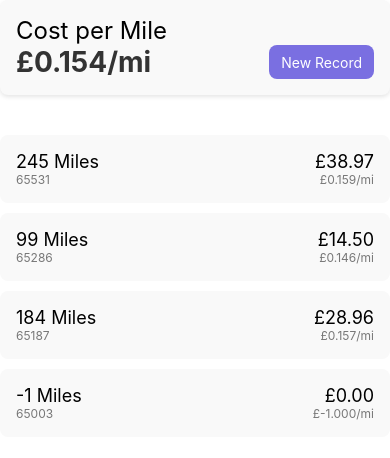
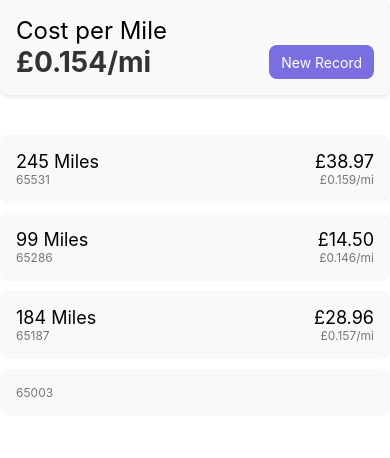
Before and after one commit to jcbyte/TripTab, a React Native app: screen / in a window 390 px wide. Shown: the top 458 px of the page. Built offline with nearby package versions, Linux system fonts and the light colour scheme.

Commit message:
first item only shows milage as no other data is needed

```diff
--- a/src/App.tsx
+++ b/src/App.tsx
@@ -12,13 +12,13 @@ import Record from "./types/Record";
 import "react-native-get-random-values";
 import useCachedRecords from "./hooks/useCachedRecords";
 
-// todo first element issues
 // todo input boxes aren't so difficult
 // todo edit incl delete
 // todo scroll
 // todo main box select past 10/100/all etc
 // todo settings page miles/km, currency
 // todo settings page export, import
+// todo what happens when missing a record?
 
 export default function App() {
 	// List of records
--- a/src/components/ListItem.tsx
+++ b/src/components/ListItem.tsx
@@ -17,12 +17,12 @@ export default function ListItem({
 		<TouchableOpacity style={styles.item} onPress={openModal}>
 			<View style={{ display: "flex", flexDirection: "column" }}>
 				<View style={{ display: "flex", flexDirection: "row" }}>
-					<Text style={{ ...styles.text, flex: 1 }}>{cachedTransition?.miles ?? -1} Miles</Text>
-					<Text style={styles.text}>{formatCost(item.cost)}</Text>
+					{cachedTransition && <Text style={{ ...styles.text, flex: 1 }}>{cachedTransition.miles} Miles</Text>}
+					{cachedTransition && <Text style={styles.text}>{formatCost(item.cost)}</Text>}
 				</View>
 				<View style={{ display: "flex", flexDirection: "row" }}>
 					<Text style={{ ...styles.secondaryText, flex: 1 }}>{item.milage}</Text>
-					<Text style={styles.secondaryText}>{formatMileageCost(cachedTransition?.cost ?? -1)}</Text>
+					{cachedTransition && <Text style={styles.secondaryText}>{formatMileageCost(cachedTransition.cost)}</Text>}
 				</View>
 			</View>
 		</TouchableOpacity>
```
